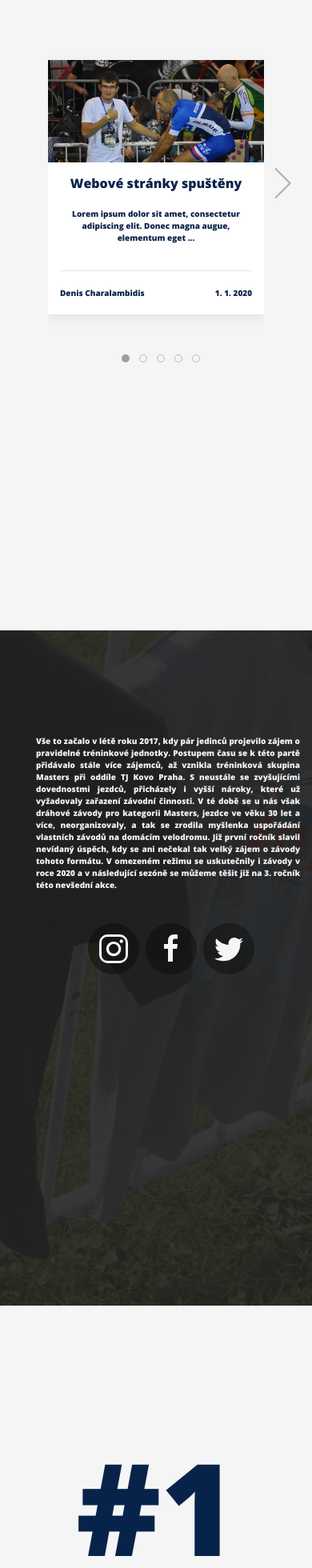
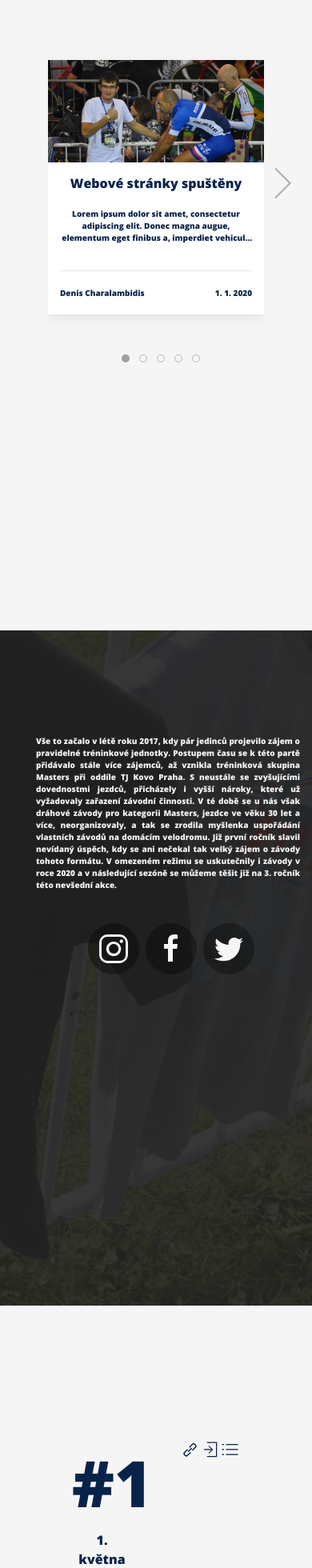
Before and after one commit to trackmasters/trackmasters.github.io, a React (Create React App) app: page /#/ in a window 390 px wide. Shown: the part 900-2860 px from the top of the page at 80% size. Built offline with nearby package versions, Linux system fonts and the light colour scheme; no server answers.

Commit message:
Responsive v1

```diff
--- a/src/section/Home.js
+++ b/src/section/Home.js
@@ -5,7 +5,7 @@ import trackMasters from "../content/track-masters.svg";
 export default function Home(props) {
 
 	return (
-		<section id={props.id} className="uk-section uk-section-default uk-height-viewport uk-width-viewport uk-flex uk-flex-center uk-flex-middle">
+		<section id="Home" className="uk-section uk-section-default uk-height-viewport uk-width-viewport uk-flex uk-flex-center uk-flex-middle">
 			<div className="uk-padding-remove">
 				<div data-uk-scrollspy="target: > img; delay: 150; cls: uk-animation-slide-bottom-medium">
 					<img src={trackMasters} width="800" height="800" alt={"track-masters"} className="uk-padding-small" uk-svg/>
--- a/src/section/aboutRacing/AboutRacing.js
+++ b/src/section/aboutRacing/AboutRacing.js
@@ -14,7 +14,7 @@ export default function AboutRacing(props) {
 	const ratio = isM ? isSM ? 2 : 3 : 4;
 
 	return (
-		<KenBurnsSection id={props.id} backgroundId={"AboutRacingBackground"} label={props.label}>
+		<KenBurnsSection id="AboutRacing" backgroundId={"AboutRacingBackground"} label={props.label}>
 			<div className="uk-container uk-text-center uk-section uk-padding-remove-top">
 				<div className="uk-grid uk-grid-large uk-child-width-1-1"
 					 data-uk-scrollspy="target: > div; delay: 150; cls: uk-animation-slide-bottom-medium"
--- a/src/section/news/News.js
+++ b/src/section/news/News.js
@@ -30,7 +30,7 @@ class News extends React.Component {
 	}
 
 	render() {
-		return <Section id={this.props.id} feel={this.props.feel} label={this.props.label}>
+		return <Section id="News" feel={this.props.feel} label={this.props.label}>
 			<NewsContainer>
 				{
 					this.state.json.map((article, index) => {
--- a/src/section/news/News.scss
+++ b/src/section/news/News.scss
@@ -36,6 +36,22 @@
   .news-text {
     margin-top: 20px;
     font-size: x-small;
+    text-overflow: ellipsis;
+    display: -webkit-box;
+    -webkit-box-orient: vertical;
+    overflow: hidden;
+  }
+
+  .line-clamp-3 {
+    -webkit-line-clamp: 3;
+  }
+
+  .line-clamp-4 {
+    -webkit-line-clamp: 4;
+  }
+
+  .line-clamp-5 {
+    -webkit-line-clamp: 5;
   }
 
   .news-body-top {
@@ -50,6 +66,10 @@
   @media screen and (min-width: $ml) {
     .news-info {
       font-size: medium;
+    }
+
+    .uk-card-title {
+      font-size: large;
     }
 
     .news-body-top {
--- a/src/section/news/NewsCard.js
+++ b/src/section/news/NewsCard.js
@@ -3,8 +3,9 @@ import {useMediaQuery} from "react-responsive";
 
 export default function NewsCard(props) {
 
-	const isM = useMediaQuery({query: '(max-width: 960px)'})
-	const truncateLength = isM ? 100 : 180;
+	const isL = useMediaQuery({query: '(max-width: 1200px)'});
+	const isXL = useMediaQuery({query: '(max-width: 1600px)'});
+	const lineClampClass = isL ? "line-clamp-3" : isXL ? "line-clamp-4" : "line-clamp-5";
 
 	return (
 		<div className="uk-card uk-card-hover uk-card-default">
@@ -13,7 +14,7 @@ export default function NewsCard(props) {
 			</div>
 			<div className="news-body-top uk-card-body">
 				<h3 className="uk-card-title uk-margin-remove">{props.label}</h3>
-				<p className="news-text">{truncate(props.text, truncateLength)}</p>
+				<p className={`news-text ${lineClampClass}`}>{props.text}</p>
 			</div>
 			<div className="news-body-bottom uk-card-body">
 				<hr/>
--- a/src/section/news/NewsContainer.js
+++ b/src/section/news/NewsContainer.js
@@ -7,7 +7,7 @@ export default function NewsContainer(props) {
 	const sliderMargin = isM ? "uk-margin-remove" : "uk-margin-small";
 
 	return (
-		<div className="uk-container" uk-slider="finite: true" style={{"paddingLeft":"60px", "paddingRight":"60px"}}>
+		<div className="uk-container" data-uk-slider="finite: true" style={{"paddingLeft":"60px", "paddingRight":"60px"}}>
 			<div className="uk-position-relative uk-dark uk-visible-toggle" tabIndex="-1">
 				<div className="uk-slider-container">
 					<ul className="uk-slider-items uk-child-width-1-3@xl uk-child-width-1-2@l uk-child-width-1-2@m uk-child-width-1-1@s uk-grid"
--- a/src/section/racingEvents/RacingEventCard.js
+++ b/src/section/racingEvents/RacingEventCard.js
@@ -1,22 +1,56 @@
 import React from "react";
 
-//import { useMediaQuery } from 'react-responsive';
+import { useMediaQuery } from 'react-responsive';
 
 export default function RacingEventCard(props) {
 
 	const [text, setText] = React.useState("default");
-	//const isM = useMediaQuery({query: '(max-width: 960px)'})
+	const isS = useMediaQuery({query: '(max-width: 640px)'})
 
 	return (
+		isS ?
+		<React.Fragment>
+
+			<div className="uk-grid uk-card-body uk-card-hover uk-grid-collapse uk-child-width-1-2 uk-margin" data-uk-grid="">
+				<div className="uk-card-media-left uk-cover-container">
+					<div className="uk-card-body">
+						<p className="event-number uk-margin-remove uk-text-center">#{props.index}</p>
+						<p className="event-detail uk-margin-remove-top">{props.date}</p>
+					</div>
+				</div>
+				<div className="uk-flex-middle">
+					<div className="uk-card-body uk-card-media-top" uk-toggle={`target: #toggle-animation-${props.index}; animation: uk-animation-fade; mode: hover`}>
+						<button className="racing-button uk-button uk-button-default uk-width-1-3 uk-margin-remove uk-padding-remove"
+								onMouseOver={() => setText("Informace")}>
+							<span className="racing-button-icon" uk-icon="icon: link; ratio: 2"></span>
+						</button>
+						<button className="racing-button uk-button uk-button-default uk-width-1-3 uk-margin-remove uk-padding-remove"
+								onMouseOver={() => setText("Registrace")}>
+							<span className="racing-button-icon" uk-icon="icon: sign-in; ratio: 2"></span>
+						</button>
+						<button className="racing-button uk-button uk-button-default uk-width-1-3 uk-margin-remove uk-padding-remove"
+								onMouseOver={() => setText("Výsledky")}>
+							<span className="racing-button-icon" uk-icon="icon: list; ratio: 2"></span>
+						</button>
+					</div>
+					<div className="uk-card-body uk-card-media-bottom uk-text-center uk-padding-remove">
+						<p id={`toggle-animation-${props.index}`} className="event-detail uk-margin-remove uk-transition-fade uk-transition-opaque" hidden>{text}</p>
+					</div>
+				</div>
+			</div>
+
+		</React.Fragment>
+
+			:
 
 		<React.Fragment>
 			<div className="uk-card uk-card-body uk-card-hover uk-padding-remove">
 				<div className="uk-card-media-top" >
-					<p className="event-number uk-margin-remove uk-text-center" style={{'fontSize': '10rem'}}>#{props.index}</p>
-					<p className="event-date uk-margin-remove-top">{props.date}</p>
+					<p className="event-number uk-margin-remove uk-text-center">#{props.index}</p>
+					<p className="event-detail uk-margin-remove-top">{props.date}</p>
 				</div>
 				<hr className="uk-margin-remove-bottom"/>
-				<div className="uk-card-media-bottom uk-text-center uk-padding-remove" style={{'padding': '20px', 'height': '80px'}}
+				<div className="event-body uk-card-media-bottom uk-text-center uk-padding-remove"
 					 uk-toggle={`target: #toggle-animation-${props.index}; animation: uk-animation-fade; mode: hover`}>
 					<button className="racing-button uk-button uk-button-default uk-width-1-3 uk-margin-remove uk-padding-remove"
 							onMouseOver={() => setText("Informace")}>
@@ -33,7 +67,7 @@ export default function RacingEventCard(props) {
 				</div>
 				<hr className="uk-margin-remove-top uk-margin-remove-bottom"/>
 				<div className="uk-flex uk-flex-middle uk-flex-center" style={{'height': '50px'}}>
-					<p id={`toggle-animation-${props.index}`} className="event-date-button-info uk-margin-remove uk-transition-fade uk-transition-opaque" hidden>{text}</p>
+					<p id={`toggle-animation-${props.index}`} className="event-detail uk-margin-remove uk-transition-fade uk-transition-opaque" hidden>{text}</p>
 				</div>
 			</div>
 		</React.Fragment>
--- a/src/section/racingEvents/RacingEvents.js
+++ b/src/section/racingEvents/RacingEvents.js
@@ -23,7 +23,7 @@ class RacingEvents extends React.Component {
 	render() {
 		let index = 0;
 
-		return <Section id={this.props.id} feel={this.props.feel} label={this.props.label}>
+		return <Section id="RacingEvents" feel={this.props.feel} label={this.props.label}>
 			<RacingEventsContainer>
 				{
 					this.state.json.map(event => {
--- a/src/section/racingEvents/RacingEvents.scss
+++ b/src/section/racingEvents/RacingEvents.scss
@@ -38,30 +38,24 @@
 		font-size: 5em;
 	}
 
-	.event-date {
-		font-size: 0.6em;
+	.event-detail {
+		font-size: medium;
 	}
 
-	.event-date-button-info {
-		font-size: large;
+	.event-body {
+		padding: 20px;
+		height: 50px;
 	}
-
-	@media screen and (min-width: $ml) {
-		.event-number {
-			font-size: 6em;
-		}
-		.event-date {
-			font-size: 0.8em;
-		}
-	}
-
 
 	@media screen and (min-width: $l) {
 		.event-number {
 			font-size: 8em;
 		}
-		.event-date {
-			font-size: 1.2em;
+		.event-body {
+			height: 80px;
+		}
+		.event-detail {
+			font-size: x-large;
 		}
 	}
 
@@ -69,7 +63,7 @@
 		.event-number {
 			font-size: 10em;
 		}
-		.event-date {
+		.event-detail {
 			font-size: 2em;
 		}
 	}
--- a/src/section/racingEvents/RacingEventsContainer.js
+++ b/src/section/racingEvents/RacingEventsContainer.js
@@ -1,21 +1,14 @@
 import React from "react";
-
-//import { useMediaQuery } from 'react-responsive';
 
 export default function RacingEventsContainer(props) {
 
-	//const isM = useMediaQuery({query: '(max-width: 960px)'})
-
-
 	return (
-
 		<div className="uk-container" style={{"paddingLeft":"60px", "paddingRight":"60px"}}>
-			<div className="uk-flex uk-flex-center uk-grid-column-small uk-grid-row-large uk-child-width-1-4@l uk-child-width-1-2@s uk-child-width-1-1@s " uk-grid
+			<div className="uk-flex uk-flex-center uk-grid-column-small uk-grid-row-large uk-child-width-1-1 uk-child-width-1-4@m uk-child-width-1-2@s "
 				data-uk-scrollspy="target: > li; delay: 150; cls: uk-animation-slide-bottom-medium"
 				data-uk-grid="">
-				{props.children.map((child, index) => <div key={index}>{child}</div>)}
+				{props.children.map((child, index) => <div className="uk-margin-remove-top" key={index}>{child}</div>)}
 			</div>
 		</div>
-
 	)
 }
```
Also changed, not shown: src/App.js (+4 -4 lines).
